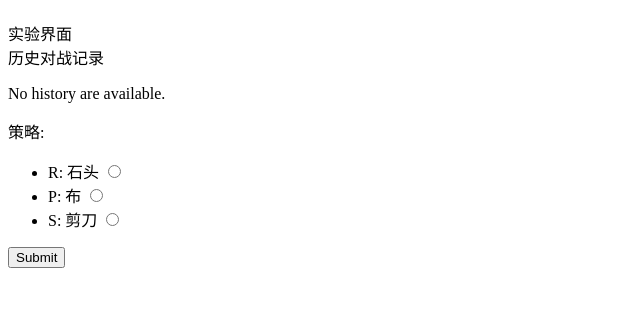
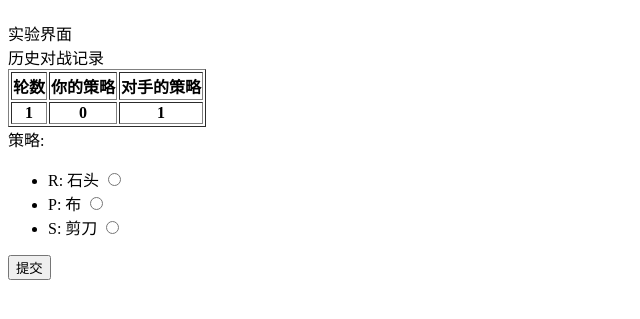
Before and after one commit to baislsl/RPS-srtp, a Django app: template templates/rps/play.html in a window 1280 px wide. Shown: the part 46-365 px from the top of the page, without its empty margins (0-640 px from the left). Run offline with Django 3.2, Linux system fonts and the light colour scheme; the template is opened without the code that fills it: values that come from a table or form of the project are taken from there, others are empty; data comes from the database, SQL or seed files in the repository; both versions use the stored data as it was after the commit.

Commit message:
记录保存和查看

```diff
--- a/rps/view.py
+++ b/rps/view.py
@@ -2,6 +2,9 @@ from django.http import HttpResponse
 from django.template import loader
 from .control.game import Game
 from django.shortcuts import render
+from .models import Record
+from django.utils import timezone
+import time
 
 games = {}
 
@@ -25,6 +28,23 @@ def play(request):
 def handon(request):
     id = request.POST['id']
     action = request.POST.getlist('action')
-    context = {}
 
+    record = Record()
+    record.user_id = str(id)
+    record.user_action = int(action[0])
+    record.competitor_id = "competitor-" + str(id)
+    record.competitor_action = (record.user_action + 1) % 3
+    record.date = timezone.now()
+
+    old_record_list = Record.objects.order_by('-date')
+
+    if len(old_record_list) == 0:
+        record.count = 1
+    else:
+        record.count = old_record_list[0].count + 1
+
+    record.save()
+
+    record_list = Record.objects.filter(user_id=id).order_by('-date')[:10]
+    context = {'history_list': record_list}
     return render(request, 'rps/play.html', context)
--- a/templates/rps/play.html
+++ b/templates/rps/play.html
@@ -18,16 +18,16 @@
                 <th>轮数</th>
                 <th>你的策略</th>
                 <th>对手的策略</th>
-                <th>胜负情况</th>
-                <th>得分</th>
+                {#                <th>胜负情况</th>#}
+                {#                <th>得分</th>#}
             </tr>
-            {% for history in history %}
+            {% for history in history_list %}
                 <tr>
-                    <th>{{ history.time }}</th>
-                    <th>{{ history.action1 }}</th>
-                    <th>{{ history.action2 }}</th>
-                    <th>{{ history.win }}</th>
-                    <th>{{ history.points }}</th>
+                    <th>{{ history.count }}</th>
+                    <th>{{ history.user_action }}</th>
+                    <th>{{ history.competitor_action }}</th>
+                    {#                    <th>{{ history.win }}</th>#}
+                    {#                    <th>{{ history.points }}</th>#}
                 </tr>
             {% endfor %}
         </table>
@@ -37,7 +37,7 @@
 </div>
 
 <div id="next">
-    <form method="post" action="/handon/">
+    <form method="post" action="/handon/" id="submit">
         {% csrf_token %}
         <label>策略:</label>
         <ul>
@@ -47,16 +47,31 @@
             </li>
             <li>
                 <label>P: 布</label>
-                <input type="radio" value="1" id="Paper" name="action"/>
+                <input type="radio" value="1" id="paper" name="action"/>
             </li>
             <li><label>S: 剪刀 </label>
-                <input type="radio" value="2" id="Scissors" name="action"/>
+                <input type="radio" value="2" id="scissors" name="action"/>
             </li>
         </ul>
         <input type="hidden" id="id" name="id" value="{{ id }}">
-        <input type="submit" value="Submit">
     </form>
+    <button id="submit_button">提交</button>
+
 </div>
 
 </body>
+
+<script language="JavaScript">
+    document.getElementById("submit_button").onclick = function () {
+        var r = document.getElementById("rock").checked;
+        var p = document.getElementById("paper").checked;
+        var s = document.getElementById("scissors").checked;
+        if (!(r || p || s)) {
+            alert("请输入你的决策");
+        } else {
+            document.getElementById("submit").submit();
+        }
+    }
+</script>
+
 </html>
```
Also changed, not shown: db.sqlite3.
